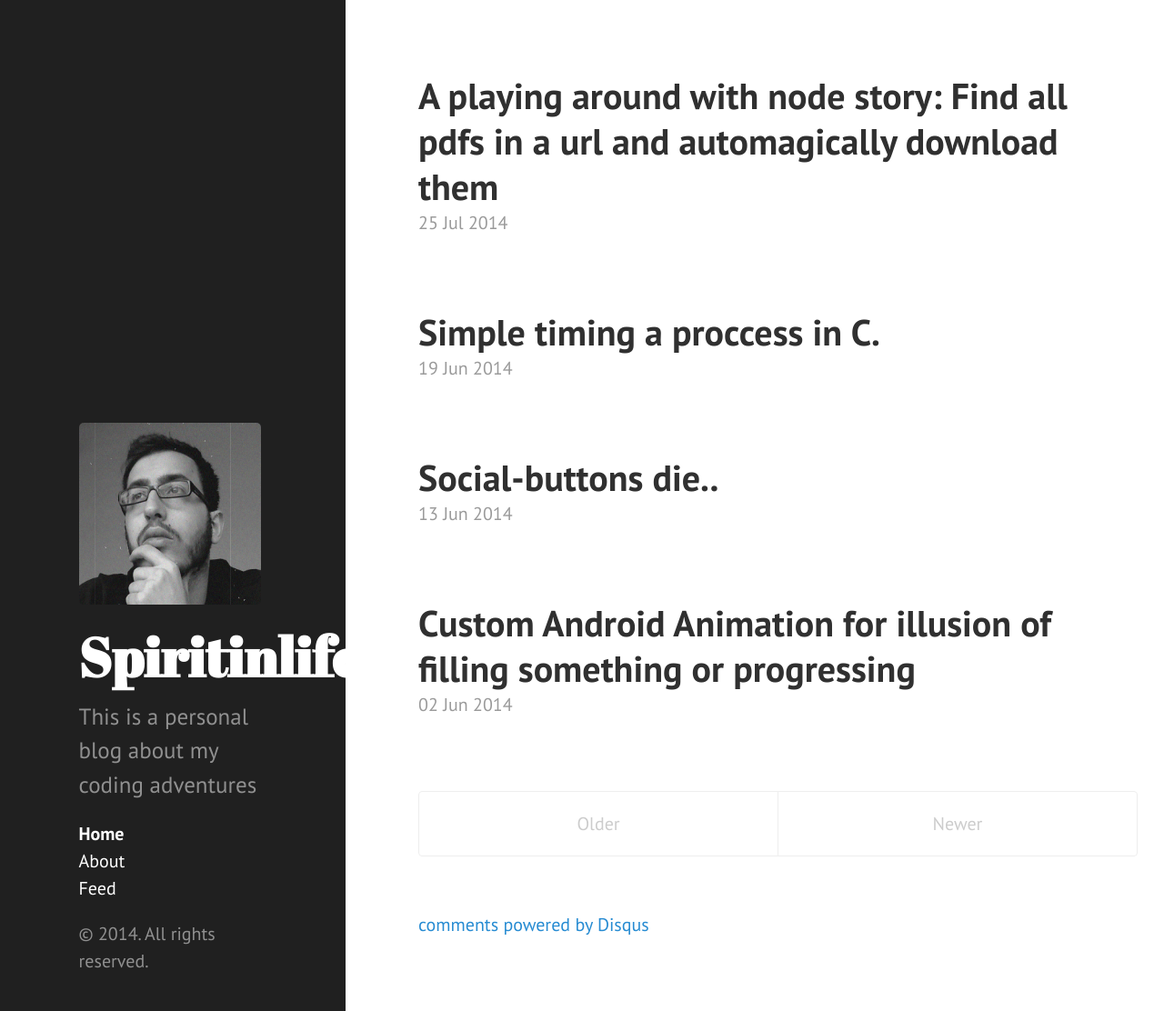
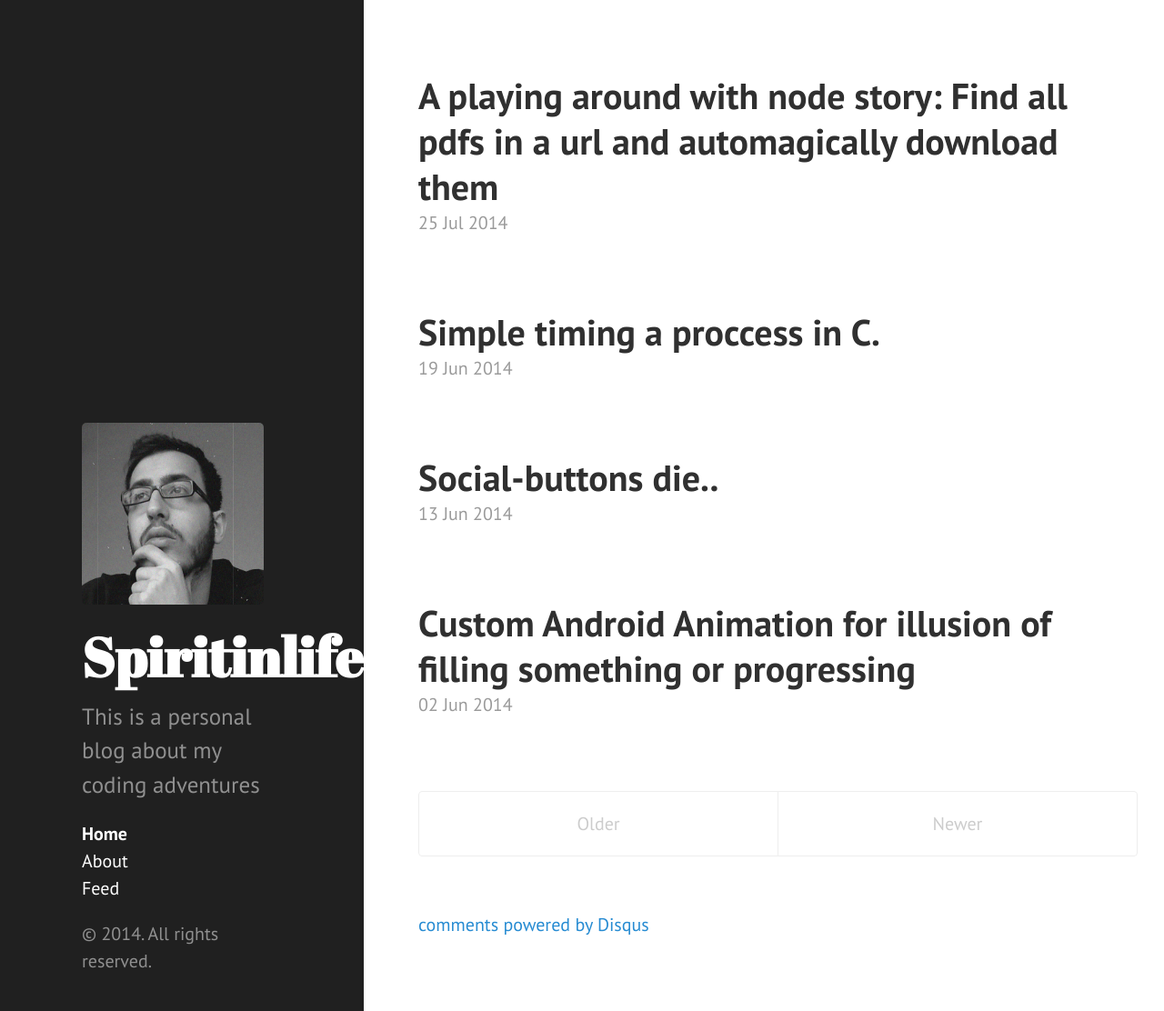
Before and after one commit to spiritinlife/spiritinlife.github.io, a Jekyll site: the page built from index.html, in a window 1280 px wide and 1112 px high. Shown: the whole window at 91% size. Built offline with Jekyll 4.4.1, drawn with Linux system fonts in a browser that asks for light colours; Markdown is read by kramdown in place of the engine named in the settings; the list of posts is cut into pages by our own code; comment, search, counter and statistics services are not loaded.

Commit message:
New start

```diff
--- a/public/css/hyde.css
+++ b/public/css/hyde.css
@@ -70,7 +70,7 @@ html {
     top: 0;
     left: 0;
     bottom: 0;
-    width: 19rem;
+    width: 20rem;
     text-align: left;
   }
 }
@@ -112,9 +112,9 @@ a.sidebar-nav-item:focus {
 @media (min-width: 48em) {
   .sidebar-sticky {
     position: absolute;
-    right:  0.5rem;
+    right:  0.1rem;
     bottom: 1rem;
-    left:   0.5rem;
+    left:   0.1rem;
   }
 }
 
```
